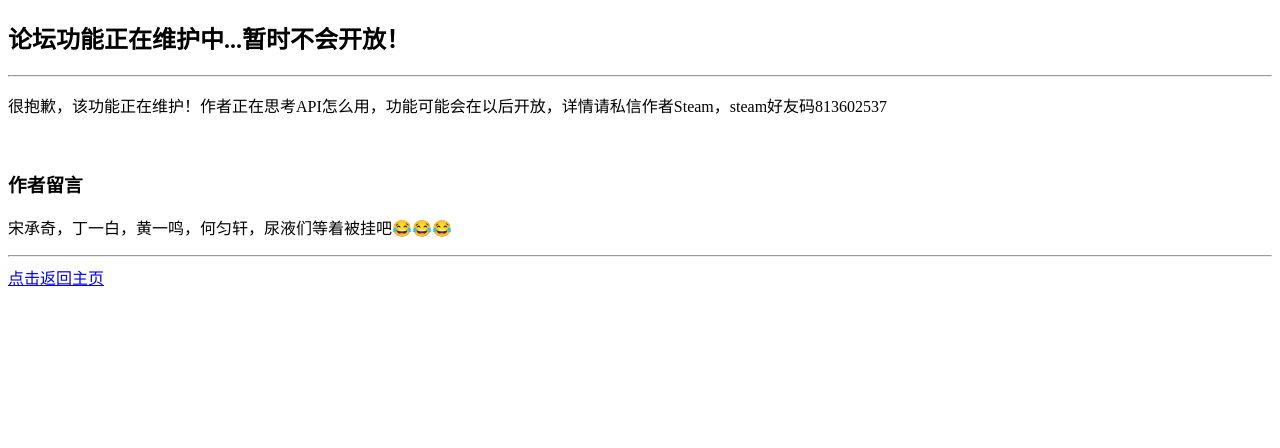
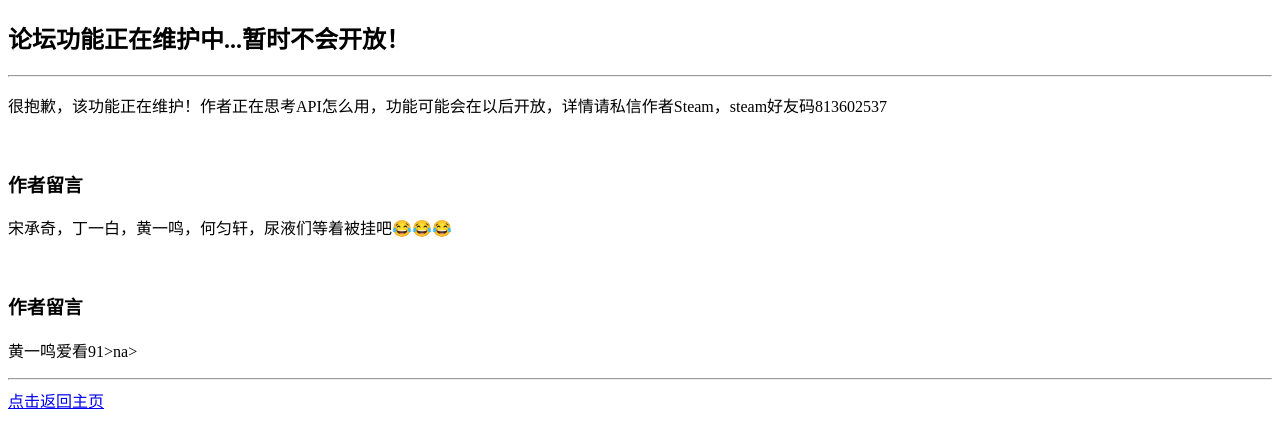
Before and after one commit to icelemon0923/icelemon0923.github.io, a plain HTML site: page luntan.html in a window 1280 px wide. Drawn offline with Linux system fonts and the light colour scheme.

Commit message:
Update luntan.html

```diff
--- a/luntan.html
+++ b/luntan.html
@@ -14,6 +14,12 @@
         <h3>作者留言</h3>
         <p>宋承奇，丁一白，黄一鸣，何匀轩，尿液们等着被挂吧😂😂😂</p>
     </div>
+    <br>
+    <div>
+        <!--LT2-->
+        <h3>作者留言</h3>
+        <p>黄一鸣爱看91>na>
+    </div>
     <hr>
 
     <a href="index.html">点击返回主页</a>
```
